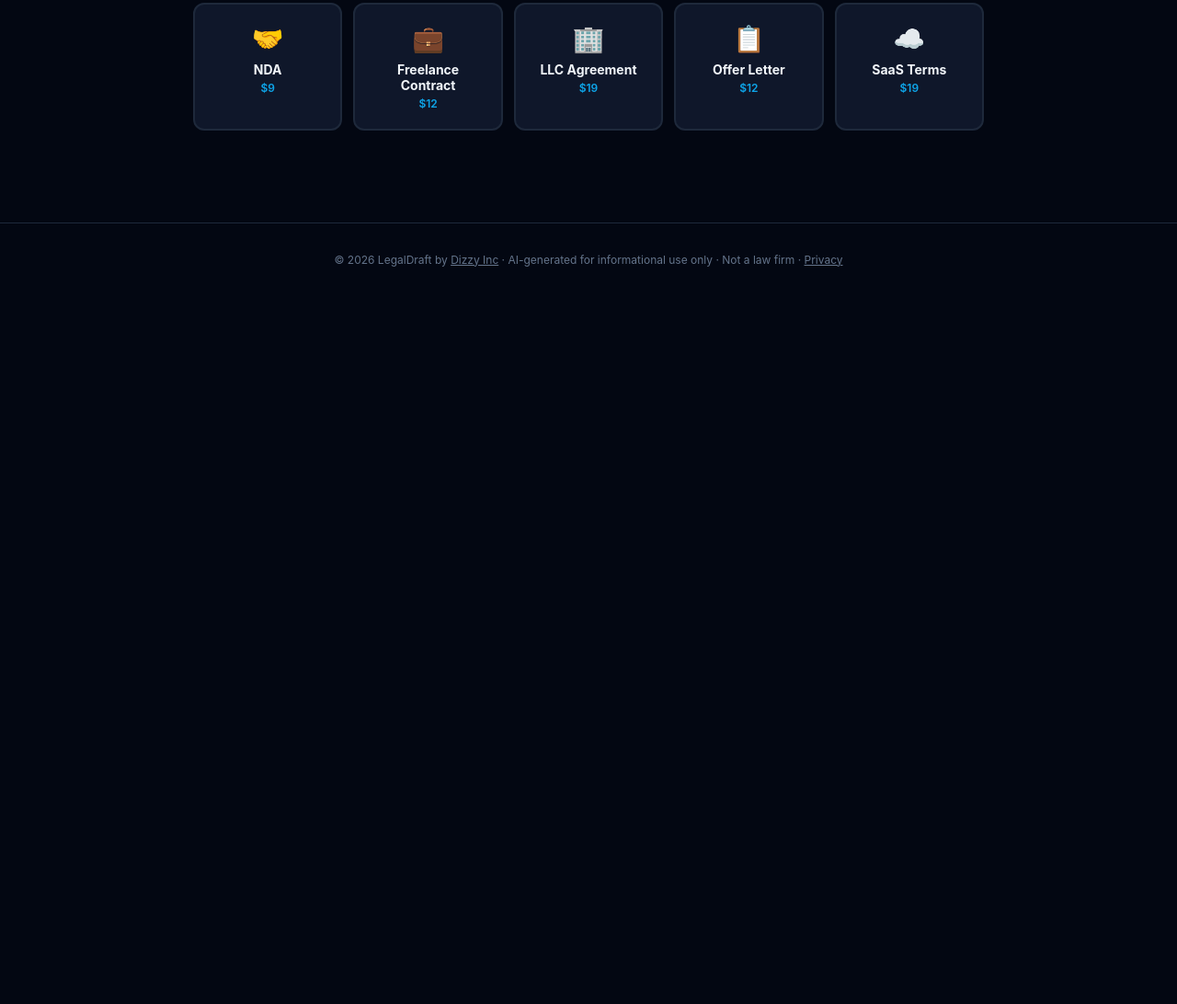
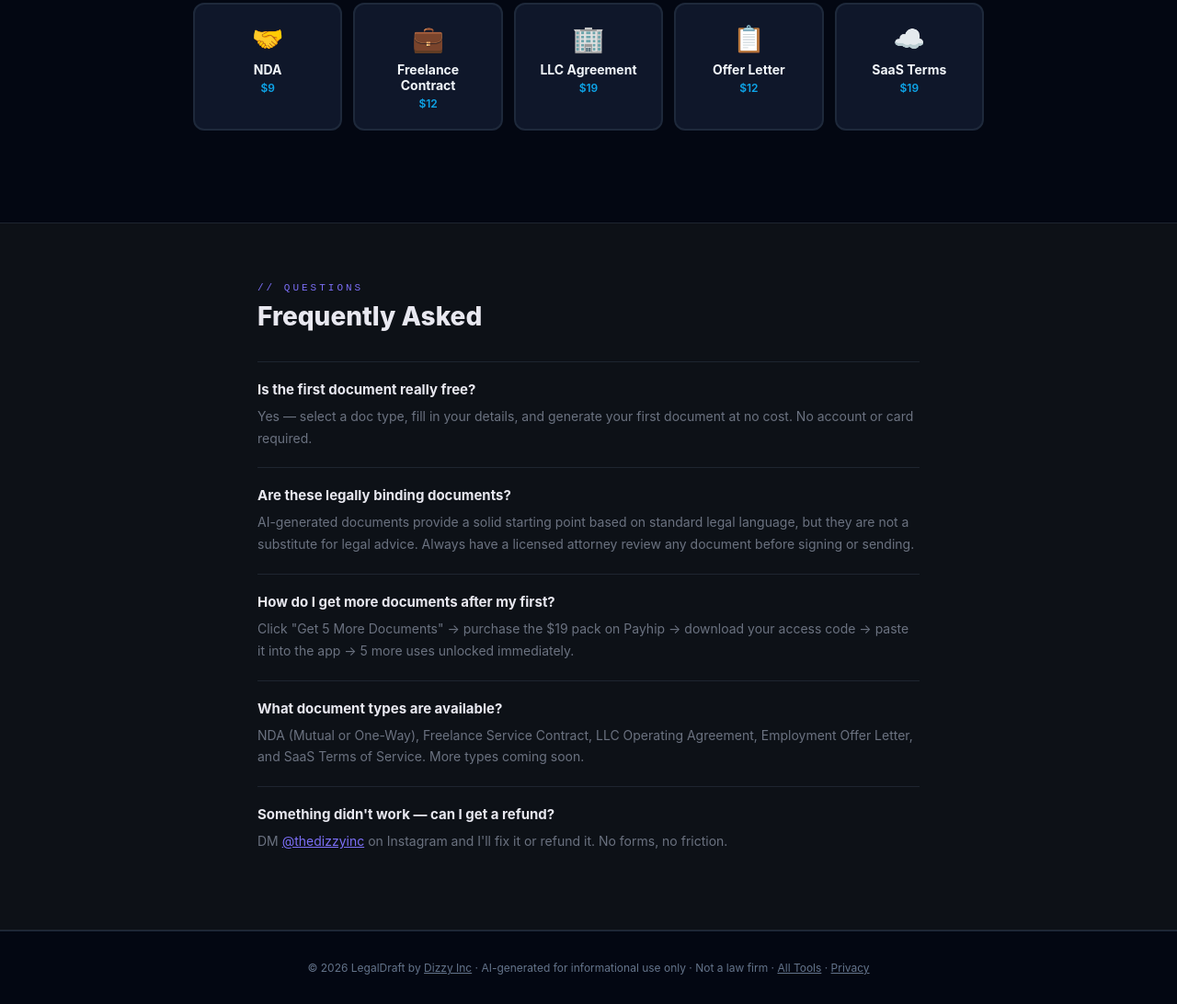
Before and after one commit to dzyntwrk-maker/legal-docs, a website: page index.html in a window 1280 px wide. Shown: the part 536-1628 px from the top of the page at 92% size. Before the commit the page ends 858 px from the top, so only its background shows below. Drawn offline with Linux system fonts and the light colour scheme.

Commit message:
Add FAQ section and All Tools link to footer

```diff
--- a/index.html
+++ b/index.html
@@ -253,8 +253,37 @@
   </div>
 </div>
 
+<section style="background:#0d1117;border-top:1px solid #1e2530;border-bottom:1px solid #1e2530;padding:64px 24px;margin-bottom:0;">
+  <div style="max-width:720px;margin:0 auto;">
+    <div style="font-size:11px;font-family:monospace;letter-spacing:3px;text-transform:uppercase;color:#7c6ff7;margin-bottom:8px;">// Questions</div>
+    <div style="font-size:28px;font-weight:800;color:#e8e8f0;margin-bottom:32px;">Frequently Asked</div>
+    <div style="border-top:1px solid #1e2530;">
+      <div style="border-bottom:1px solid #1e2530;padding:20px 0;">
+        <div style="font-size:15px;font-weight:700;color:#e8e8f0;margin-bottom:8px;">Is the first document really free?</div>
+        <div style="font-size:14px;color:#6b7280;line-height:1.7;">Yes — select a doc type, fill in your details, and generate your first document at no cost. No account or card required.</div>
+      </div>
+      <div style="border-bottom:1px solid #1e2530;padding:20px 0;">
+        <div style="font-size:15px;font-weight:700;color:#e8e8f0;margin-bottom:8px;">Are these legally binding documents?</div>
+        <div style="font-size:14px;color:#6b7280;line-height:1.7;">AI-generated documents provide a solid starting point based on standard legal language, but they are not a substitute for legal advice. Always have a licensed attorney review any document before signing or sending.</div>
+      </div>
+      <div style="border-bottom:1px solid #1e2530;padding:20px 0;">
+        <div style="font-size:15px;font-weight:700;color:#e8e8f0;margin-bottom:8px;">How do I get more documents after my first?</div>
+        <div style="font-size:14px;color:#6b7280;line-height:1.7;">Click "Get 5 More Documents" → purchase the $19 pack on Payhip → download your access code → paste it into the app → 5 more uses unlocked immediately.</div>
+      </div>
+      <div style="border-bottom:1px solid #1e2530;padding:20px 0;">
+        <div style="font-size:15px;font-weight:700;color:#e8e8f0;margin-bottom:8px;">What document types are available?</div>
+        <div style="font-size:14px;color:#6b7280;line-height:1.7;">NDA (Mutual or One-Way), Freelance Service Contract, LLC Operating Agreement, Employment Offer Letter, and SaaS Terms of Service. More types coming soon.</div>
+      </div>
+      <div style="padding:20px 0;">
+        <div style="font-size:15px;font-weight:700;color:#e8e8f0;margin-bottom:8px;">Something didn't work — can I get a refund?</div>
+        <div style="font-size:14px;color:#6b7280;line-height:1.7;">DM <a href="https://instagram.com/thedizzyinc" target="_blank" style="color:#7c6ff7;">@thedizzyinc</a> on Instagram and I'll fix it or refund it. No forms, no friction.</div>
+      </div>
+    </div>
+  </div>
+</section>
+
 <footer>
-  <p>© 2026 LegalDraft by <a href="https://instagram.com/thedizzyinc" target="_blank">Dizzy Inc</a> · AI-generated for informational use only · Not a law firm · <a href="#">Privacy</a></p>
+  <p>© 2026 LegalDraft by <a href="https://instagram.com/thedizzyinc" target="_blank">Dizzy Inc</a> · AI-generated for informational use only · Not a law firm · <a href="https://dizzy-tools-one.vercel.app">All Tools</a> · <a href="#">Privacy</a></p>
 </footer>
 
 <script src="app.js"></script>
```
